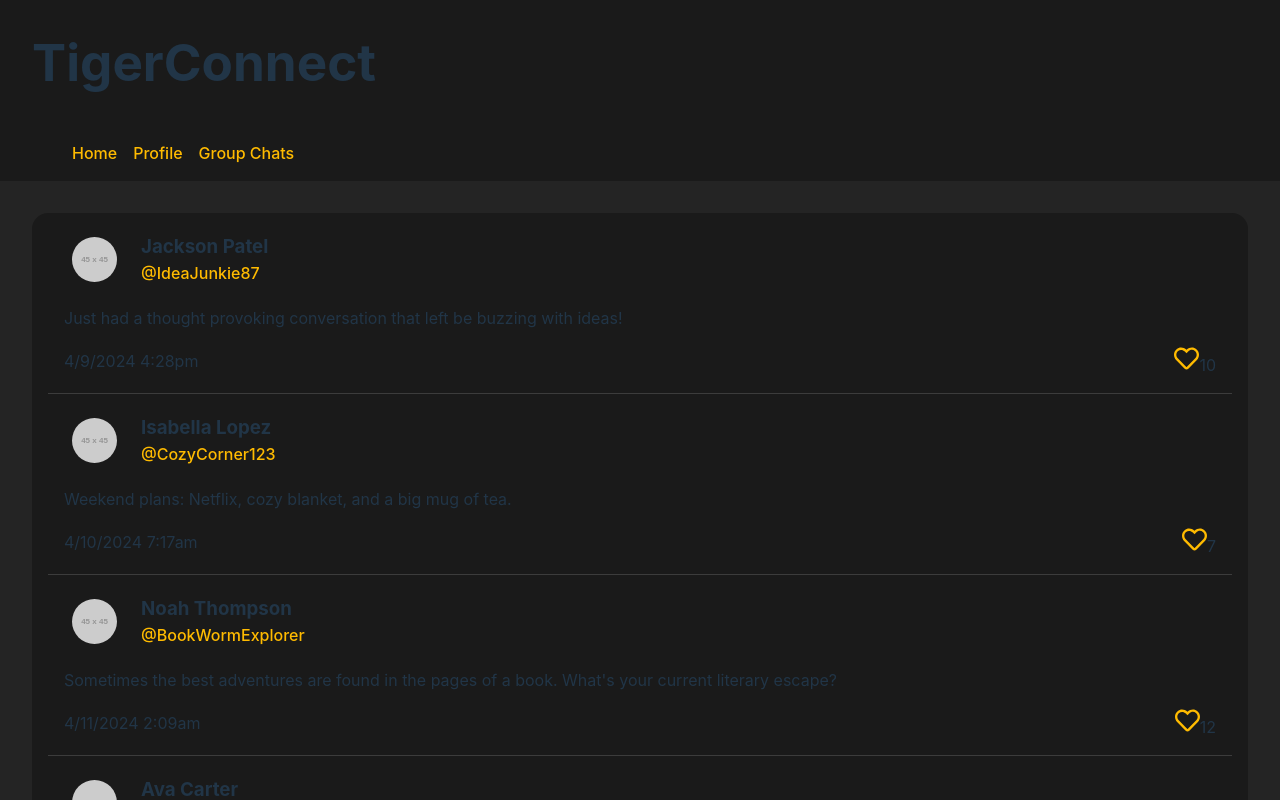
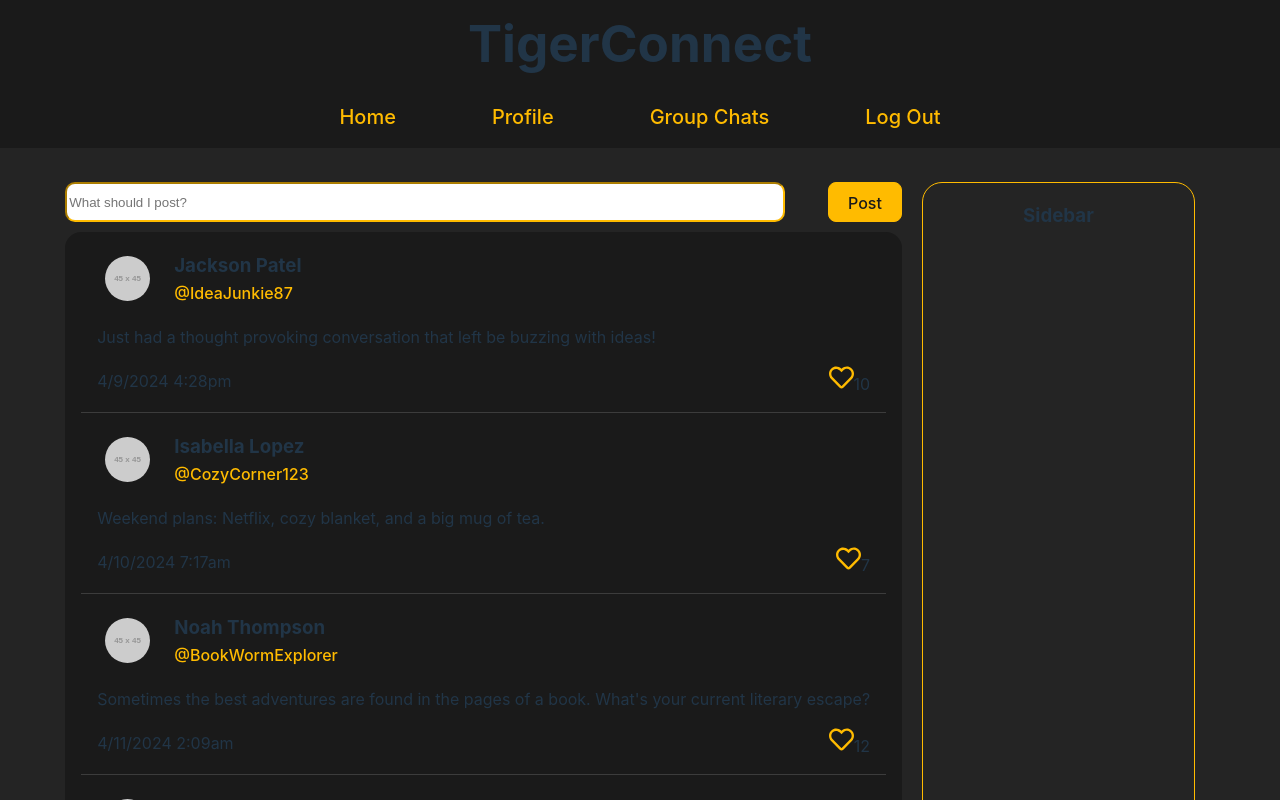
Before and after one commit to Kmerki1/TigerConnect, a React (Vite) app: page / in a window 1280 px wide. Shown: the top 800 px of the page. Built offline with nearby package versions, Linux system fonts and the light colour scheme.

Commit message:
edited css for home page

```diff
--- a/Frontend/src/components/Header.jsx
+++ b/Frontend/src/components/Header.jsx
@@ -18,6 +18,9 @@ function Header() {
                     <li>
                         <Link to="/group-chats">Group Chats</Link>
                     </li>
+                    <li>
+                        <Link to="/Login" >Log Out</Link>
+                    </li>
                 </ul>
             </nav>
         </header>
--- a/Frontend/src/components/home/Home.jsx
+++ b/Frontend/src/components/home/Home.jsx
@@ -1,48 +1,54 @@
-import React from 'react';
-import "../Post.jsx"
+import React from "react";
+import "../Post.jsx";
 import { Post } from "../Post.jsx";
-import "../../styles/home.css"
+import "../../styles/home.css";
 import Separator from "../Separator.jsx";
 
 function Home() {
   const postsData = [
     {
-            "id": 1,
-            "author": "Jackson Patel",
-            "username": "IdeaJunkie87",
-            "content": "Just had a thought provoking conversation that left be buzzing with ideas!",
-            "time": "4/9/2024 4:28pm",
-            "likes": 10,
+      id: 1,
+      author: "Jackson Patel",
+      username: "IdeaJunkie87",
+      content:
+        "Just had a thought provoking conversation that left be buzzing with ideas!",
+      time: "4/9/2024 4:28pm",
+      likes: 10,
     },
     {
-            "id": 2,
-            "author": "Isabella Lopez",
-            "username": "CozyCorner123",
-            "content": "Weekend plans: Netflix, cozy blanket, and a big mug of tea.",
-            "time": "4/10/2024 7:17am",
-            "likes": 7,
+      id: 2,
+      author: "Isabella Lopez",
+      username: "CozyCorner123",
+      content: "Weekend plans: Netflix, cozy blanket, and a big mug of tea.",
+      time: "4/10/2024 7:17am",
+      likes: 7,
     },
     {
-            "id": 3,
-            "author": "Noah Thompson",
-            "username": "BookWormExplorer",
-            "content": "Sometimes the best adventures are found in the pages of a book. What's your current literary escape?",
-            "time": "4/11/2024 2:09am",
-            "likes": 12,
+      id: 3,
+      author: "Noah Thompson",
+      username: "BookWormExplorer",
+      content:
+        "Sometimes the best adventures are found in the pages of a book. What's your current literary escape?",
+      time: "4/11/2024 2:09am",
+      likes: 12,
     },
     {
-            "id": 4,
-            "author": "Ava Carter",
-            "username": "ZenSpirit21",
-            "content": "Today's mantra: Embrace the chaos and find beauty in the mess.",
-            "time": "4/12/2024 1:47pm",
-            "likes": 23,
+      id: 4,
+      author: "Ava Carter",
+      username: "ZenSpirit21",
+      content: "Today's mantra: Embrace the chaos and find beauty in the mess.",
+      time: "4/12/2024 1:47pm",
+      likes: 23,
     },
   ];
 
-
   return (
-        <div>
+    <div id="home-container">
+      <div id="posts-container">
+        <div id="create-post">
+          <input type="text" placeholder="What should I post?" />
+          <button id="post-button">Post</button>
+        </div>
         <div id="posts" className="post-section">
           {postsData.map((post, index) => (
             <div key={post.id}>
@@ -54,10 +60,13 @@ function Home() {
                 date={post.time}
                 likes={post.likes}
               />
-                        {index < postsData.length - 1 && <Separator/>}
+              {index < postsData.length - 1 && <Separator />}
             </div>
           ))}
-
+        </div>
+      </div>
+      <div id="sidebar">
+        <h3>Sidebar</h3>
       </div>
     </div>
   );
--- a/Frontend/src/index.css
+++ b/Frontend/src/index.css
@@ -37,7 +37,12 @@
 }
 
 .body-wrapper {
+  margin-top: 150px;
+  flex: 1;
   padding: 2rem;
+  display: flex;
+  justify-content: center;
+  align-items: center;
 }
 
 .container {
--- a/Frontend/src/styles/header.css
+++ b/Frontend/src/styles/header.css
@@ -1,4 +1,4 @@
-header {
+/* header {
     display: flex;
     flex-direction: column;
     padding: 0 2rem;
@@ -9,4 +9,29 @@ header {
 header ul {
     display: flex;
     gap: 1rem;
+} */
+
+header {
+    position: fixed;
+    top: 0;
+    width: 100%;
+    display: flex;
+    flex-direction: column;
+    align-items: center;
+    padding: 0;
+    background-color: #1a1a1a;
 }
+
+header h1 {
+    margin: 15px 0;
+}
+
+header ul {
+    display: flex;
+    gap: 6rem;
+    padding-left: 0;
+}
+
+header ul li {
+    font-size: 20px;
+}
--- a/Frontend/src/styles/home.css
+++ b/Frontend/src/styles/home.css
@@ -1,7 +1,41 @@
+#home-container {
+  display: flex;
+  width: 100%;
+  justify-content: center;
+}
+
+#create-post {
+  height: 40px;
+  display: flex;
+  justify-content: space-between;
+  padding-bottom: 10px;
+}
+
+#create-post input {
+  width: 85%;
+  border-radius: 10px;
+}
+
+#create-post #post-button {
+  background-color: var(--gold);
+  color: var(--dark-black);
+  margin-left: 20px;
+}
+
 .post-section {
-    display: flex;
-    flex-direction: column;
-    background-color: #1a1a1a;
-    border-radius: 1rem;
-    padding: 1rem;
+  display: flex;
+  flex-direction: column;
+  background-color: #1a1a1a;
+  border-radius: 1rem;
+  padding: 1rem;
 }
+
+#sidebar {
+  border: 1px solid var(--graphite);
+  border-radius: 20px;
+  margin: 0 20px;
+}
+
+#sidebar h3 {
+  padding: 0 100px;
+}
```
Lines whose indentation alone changed are shown as unchanged.
